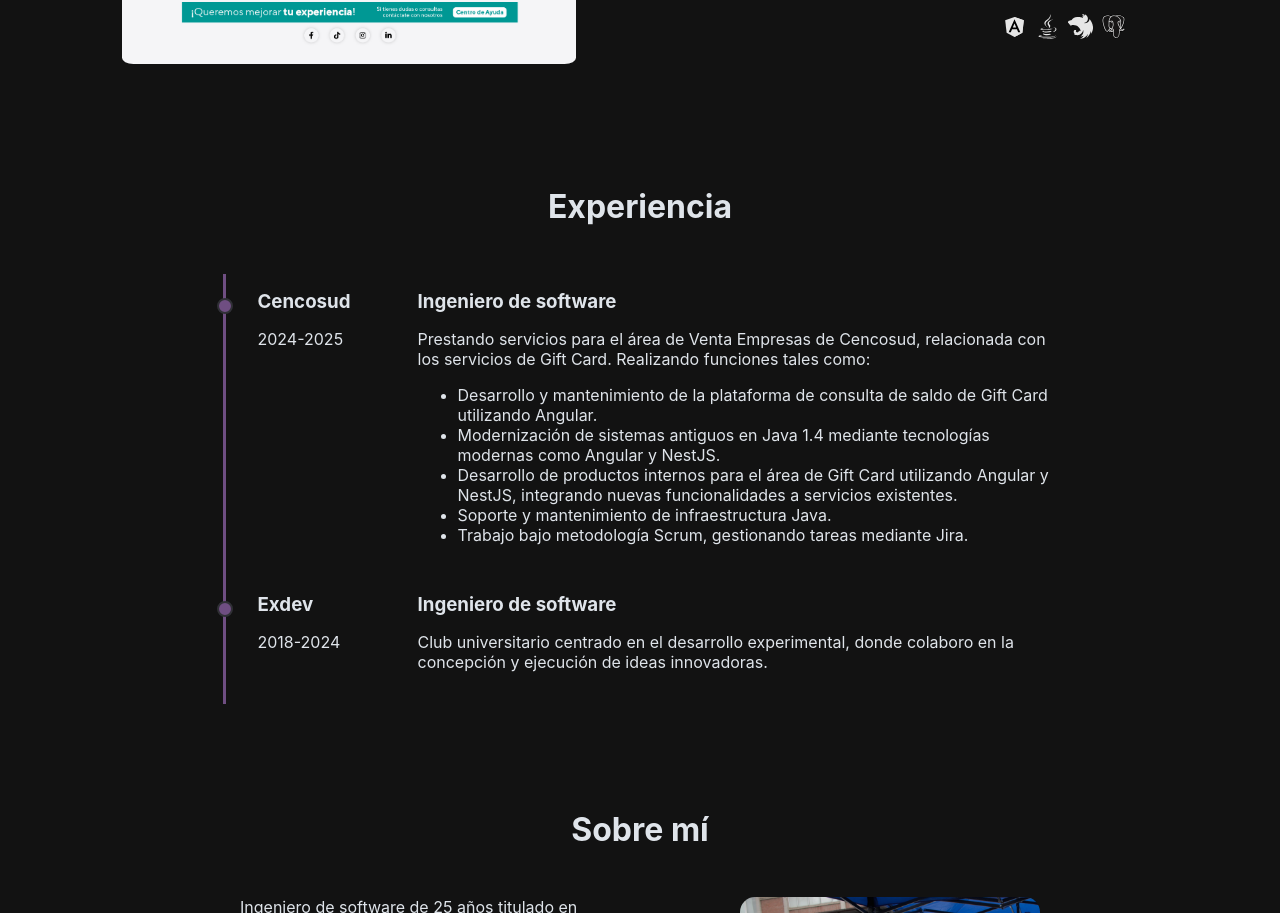
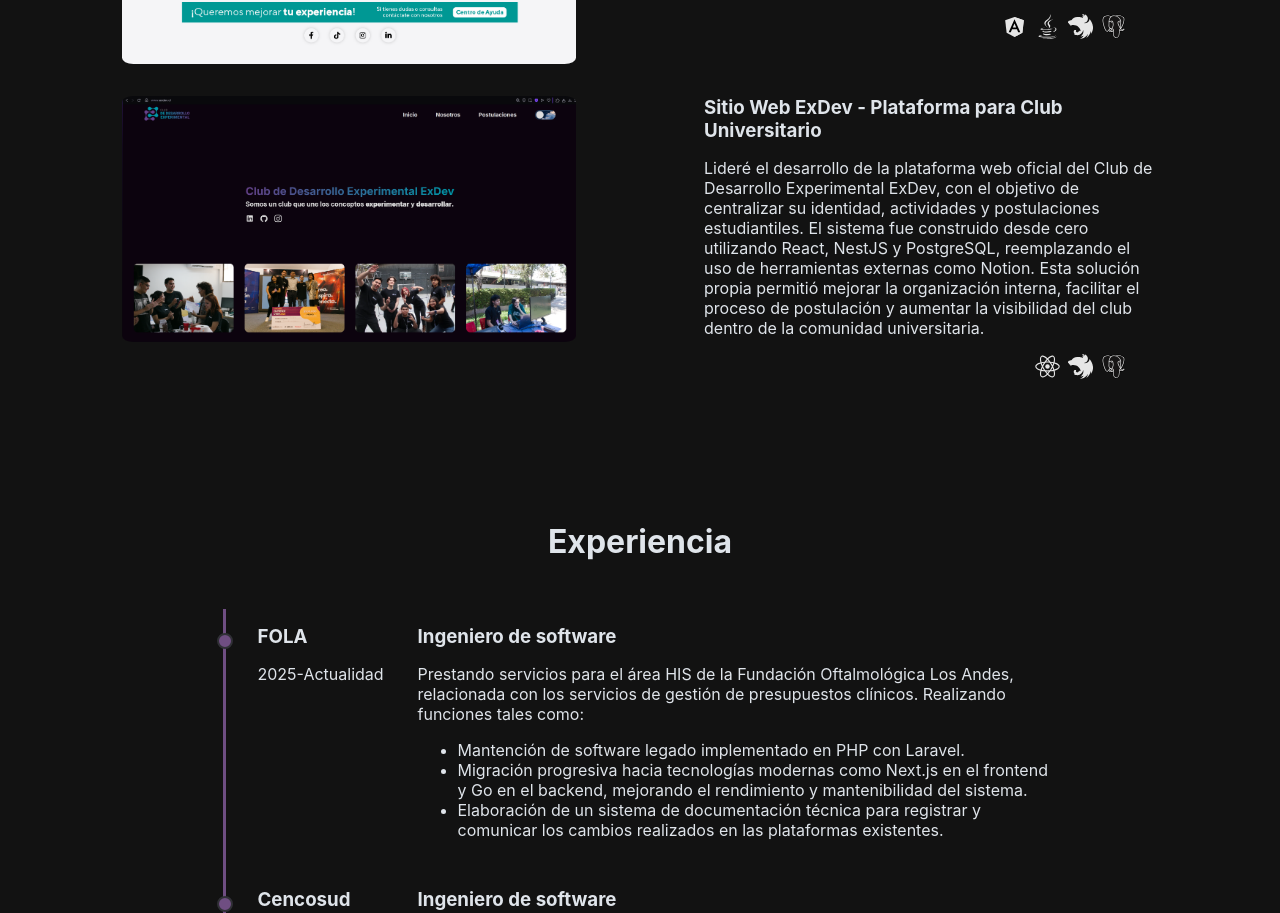
Before and after one commit to IanBattistoni/portafolio, a React (Create React App) app: page / in a window 1280 px wide. Shown: the part 1139-2052 px from the top of the page. Built offline with nearby package versions, Linux system fonts and the light colour scheme; grey boxes are pictures that could not be loaded.

Commit message:
actualizacion portafolio

```diff
--- a/src/pages/home/home.css
+++ b/src/pages/home/home.css
@@ -140,7 +140,7 @@
     grid-template-columns: 1fr 1fr;
     justify-content: center;
     gap: 8rem;
-    margin-bottom: 1rem;
+    margin-bottom: 2rem;
 }
 
 .project-info h3{
--- a/src/pages/home/home.js
+++ b/src/pages/home/home.js
@@ -4,7 +4,7 @@
 //assets
 import ianImage from '../../assets/img/ian-img-presentation.jpg';
 import consultaGCImage from '../../assets/img/ConsultaGC.png';
-
+import exdevWebsiteIMG from '../../assets/img/Exdev-website.webp'
 import GitHubIcon from '../../shared/icons/GitHubIcon';
 import LinkedInIcon from '../../shared/icons/LinkedIn';
 import AngularIcon from '../../shared/icons/AngularIcon';
@@ -91,7 +91,7 @@
 
           <article className='project'>
             <div className='project-image'>
-              <a href='https://consulta.giftcard.cl' title='ir al sitio'>
+              <a href='https://consulta.giftcard.cl' title='ir al sitio' target='_blank' rel='noopener noreferrer'>
                 <img src={consultaGCImage} alt='Ian Battistoni' />
               </a>
             </div>
@@ -99,9 +99,9 @@
               <h3>Consulta de saldo Gift Card Cencosud</h3>
               <p>
                 Software desarrollado para Cencosud que permite a los usuarios consultar el saldo
-  y la información asociada a sus Gift Cards. La solución fue diseñada como parte de un proceso de modernización tecnológica,
-  reemplazando el uso de tecnologías obsoletas mediante la implementación de Angular y NestJS,
-  lo que permitió mejorar la experiencia de usuario, la escalabilidad y el mantenimiento del sistema.
+                y la información asociada a sus Gift Cards. La solución fue diseñada como parte de un proceso de modernización tecnológica,
+                reemplazando el uso de tecnologías obsoletas mediante la implementación de Angular y NestJS,
+                lo que permitió mejorar la experiencia de usuario, la escalabilidad y el mantenimiento del sistema.
               </p>
               <div className='icons-container'>
                 <span title='Angular'>
@@ -109,6 +109,35 @@
                 </span>
                 <span title='Java'>
                   <JavaIcon className='info-icon' />
+                </span>
+                <span title='Nest'>
+                  <NestIcon className='info-icon' />
+                </span>
+                <span title='PostgresSQL'>
+                  <PostgresSQLIcon className='info-icon' />
+                </span>
+              </div>
+            </div>
+          </article>
+
+          <article className='project'>
+            <div className='project-image'>
+              <a href='https://exdev.cl' title='ir al sitio' target='_blank' rel='noopener noreferrer'>
+                <img src={exdevWebsiteIMG} alt='Ian Battistoni' />
+              </a>
+            </div>
+            <div className='project-info'>
+              <h3>Sitio Web ExDev - Plataforma para Club Universitario</h3>
+              <p>
+                Lideré el desarrollo de la plataforma web oficial del Club de Desarrollo Experimental ExDev,
+                con el objetivo de centralizar su identidad, actividades y postulaciones estudiantiles.
+                El sistema fue construido desde cero utilizando React, NestJS y PostgreSQL,
+                reemplazando el uso de herramientas externas como Notion. Esta solución propia permitió mejorar la organización interna,
+                facilitar el proceso de postulación y aumentar la visibilidad del club dentro de la comunidad universitaria.
+              </p>
+              <div className='icons-container'>
+                <span title='React'>
+                  <ReactIcon className='info-icon' />
                 </span>
                 <span title='Nest'>
                   <NestIcon className='info-icon' />
@@ -148,6 +177,27 @@
           Experiencia
         </h2>
 
+
+          <article className='experience'>
+            <div className='experience-summary'>
+              <h3>FOLA</h3>
+              <time>2025-Actualidad</time>
+            </div>
+            <div className='experience-details'>
+                <h3>Ingeniero de software</h3>
+                <p>Prestando servicios para el área HIS de la Fundación Oftalmológica Los Andes,
+                   relacionada con los servicios de gestión de presupuestos clínicos. Realizando funciones tales como:
+                </p>
+                <ul>
+                  <li>Mantención de software legado implementado en PHP con Laravel.</li>
+                  <li>Migración progresiva hacia tecnologías modernas como Next.js en el frontend y Go en el backend, mejorando el rendimiento y mantenibilidad del sistema.</li>
+                  <li>Elaboración de un sistema de documentación técnica para registrar y comunicar los cambios realizados en las plataformas existentes.</li>
+                </ul>
+            </div>
+
+
+          </article>
+
           <article className='experience'>
             <div className='experience-summary'>
               <h3>Cencosud</h3>
@@ -180,6 +230,11 @@
                 <p>Club universitario centrado en el desarrollo experimental,
                   donde colaboro en la concepción y ejecución de ideas innovadoras.
                 </p>
+                <ul>
+                  <li>Lideré proyectos de software colaborativos con estudiantes, guiándolos en la creación de soluciones escalables con buenas prácticas de desarrollo.</li>
+                  <li>Dicté charlas para estudiantes de la UTEM, enfocadas en la preparación para el mundo laboral en el área tecnológica.</li>
+                  <li>Produje contenido educativo en formato de video, explicando materias universitarias para apoyar a estudiantes en sus cursos y exámenes.</li>
+                </ul>
             </div>
           </article>
 
```
Also changed, not shown: src/assets/img/Exdev-website.webp (added).
